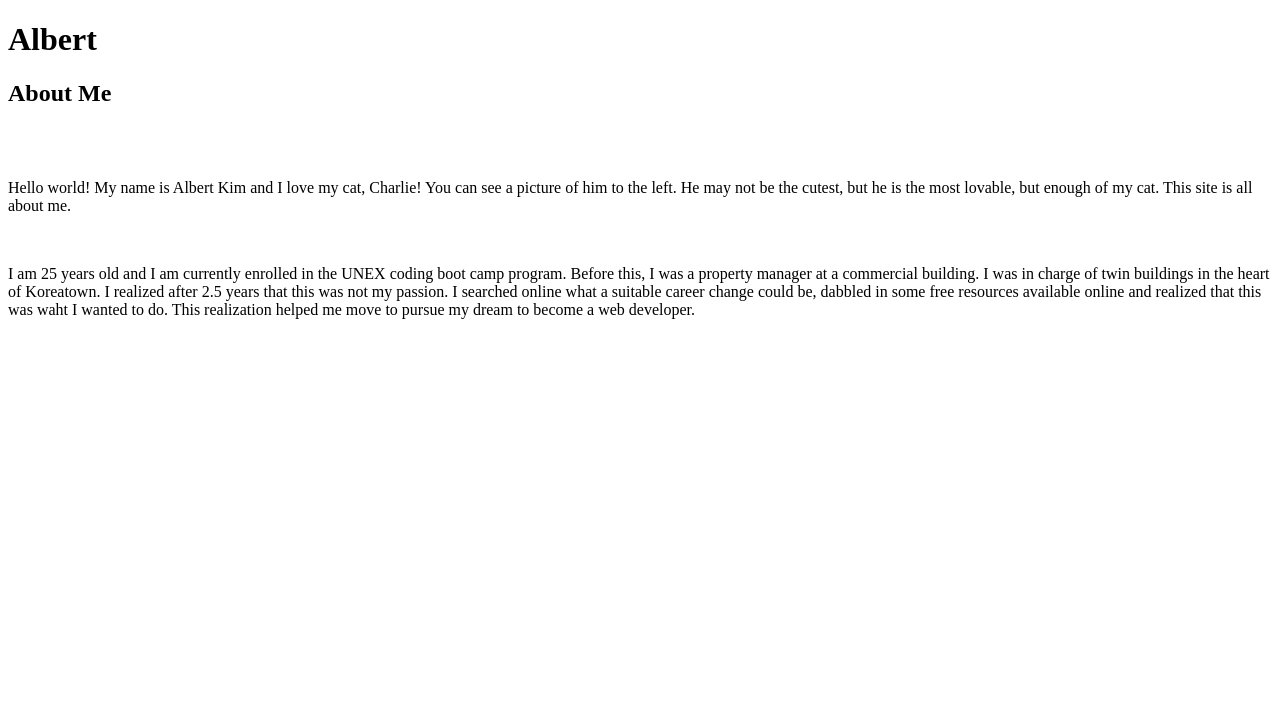
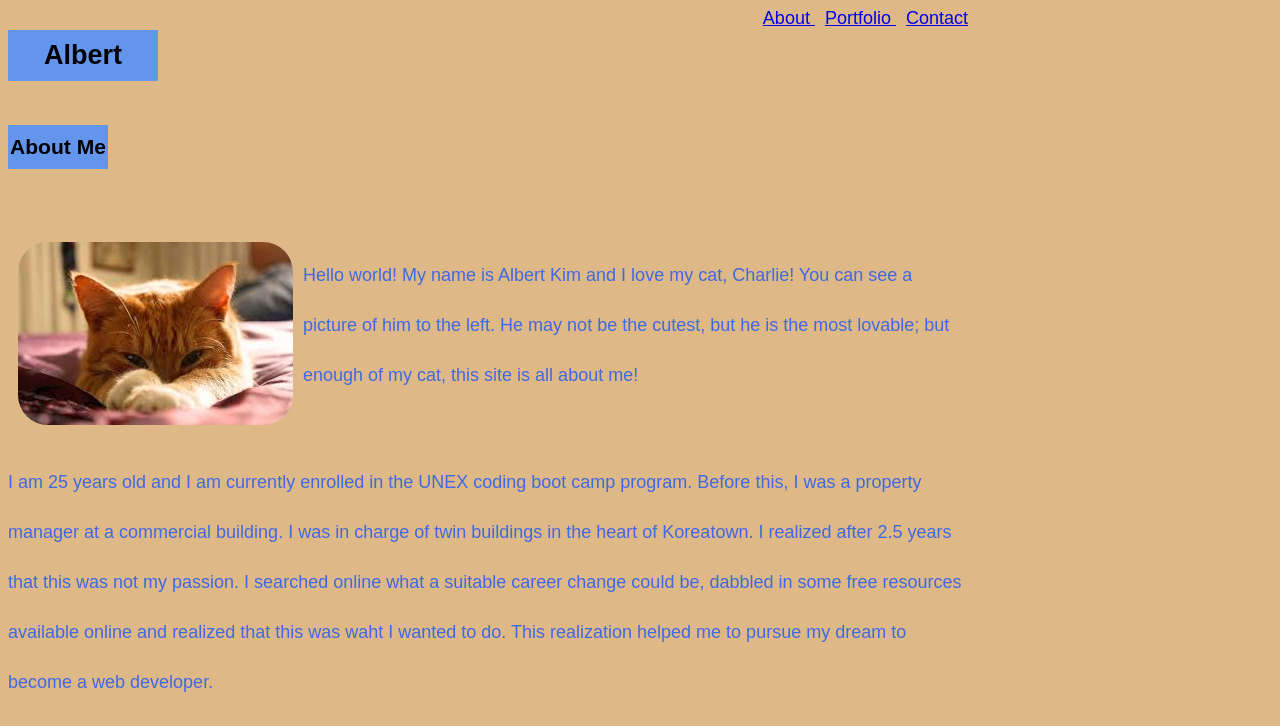
Before and after one commit to MikTrebla/Basic-Portfolio, a plain HTML site: page index.html in a window 1280 px wide. Drawn offline with Linux system fonts and the light colour scheme; files that its build step writes are made by us from their sources.

Commit message:
added css

```diff
--- /dev/null
+++ b/assets/images/Albert's Bio Page!_files/style.css
@@ -0,0 +1,46 @@
+body {
+    font-family : Arial, Helvetica, sans-serif;
+    font-size : 18px;
+    background-color: burlywood;
+    width : 960px;
+}
+
+img {
+    float : left;
+    border-radius : 30px;
+    margin : 10px;
+}
+
+h1 {
+    text-align : center;
+    width : 150px;
+    background-color : cornflowerblue;
+    padding : 10px 0px 10px 0px;
+    float : left;
+}
+
+nav {
+    float : right;
+}
+
+.about, .portfolio {
+    padding : 0px 10px 0px 0px;
+}
+
+.clearfix::after {
+    content: "";
+    display: block;
+    clear: both;
+  }
+
+h3 {
+    text-align: center;
+    width :100px;
+    background-color : cornflowerblue;
+    padding : 10px 0px 10px 0px;
+}
+
+.bio {
+    color : royalblue;
+    line-height : 50px;
+}
--- a/index.html
+++ b/index.html
@@ -4,25 +4,41 @@
     <meta charset="UTF-8">
     <meta name="viewport" content="width=device-width, initial-scale=1.0">
     <meta http-equiv="X-UA-Compatible" content="ie=edge">
-    <title>Document</title>
+    <title>Albert's Bio Page!</title>
     <link rel = 'stylesheet' type = 'text/css' href = 'style.css'>
 </head>
-    <strong><h1>Albert</h1></strong>
 
 <body>
-    <div>
-            <strong><h2>About Me</h2></strong>
-<br/>
-<br/>
-                 <p>Hello world! My name is Albert Kim and I love my cat, Charlie! You can see a picture of him to the left. He may not be the cutest, but he is the most lovable, but enough of my cat. This site is all about me. </p>
-<br/>
-                 <p>I am 25 years old and I am currently enrolled in the UNEX coding boot camp program. Before this, I was a property manager at a commercial building. I was in charge of twin buildings in the heart of Koreatown. I realized after 2.5 years that this was not my passion. I searched online what a suitable career change could be, dabbled in  some free resources available online and realized that this was waht I wanted to do. This realization helped me move to pursue my dream to become a web developer.</p>
+    <section class = 'clearfix'>
+        <h1>Albert</h1>
+            <nav>
+                <a class = 'about' href = 'index.html'> About </a>
+                <a class = 'portfolio' href = 'portfolio.html'> Portfolio </a>
+                <a class = 'contact' href = 'contact.html'> Contact </a>
+            </nav>
+     </section>
 
 
 
 
 
-    </div>
+
+<div>
+            <h3>About Me</h3>
+<br/>
+<br/>
+
+        <img src = 'assets/images/images.jpeg' alt = 'CharlieCat'/>
+
+                 <p class = 'bio'>Hello world! My name is Albert Kim and I love my cat, Charlie! You can see a picture of him to the left. He may not be the cutest, but he is the most lovable; but enough of my cat, this site is all about me! </p>
+<br/>
+                 <p class = 'bio'>I am 25 years old and I am currently enrolled in the UNEX coding boot camp program. Before this, I was a property manager at a commercial building. I was in charge of twin buildings in the heart of Koreatown. I realized after 2.5 years that this was not my passion. I searched online what a suitable career change could be, dabbled in  some free resources available online and realized that this was waht I wanted to do. This realization helped me to pursue my dream to become a web developer.</p>
+
+
+
+
+
+</div>
 
 
 
--- /dev/null
+++ b/style.css
@@ -0,0 +1,46 @@
+body {
+    font-family : Arial, Helvetica, sans-serif;
+    font-size : 18px;
+    background-color: burlywood;
+    width : 960px;
+}
+
+img {
+    float : left;
+    border-radius : 30px;
+    margin : 10px;
+}
+
+h1 {
+    text-align : center;
+    width : 150px;
+    background-color : cornflowerblue;
+    padding : 10px 0px 10px 0px;
+    float : left;
+}
+
+nav {
+    float : right;
+}
+
+.about, .portfolio {
+    padding : 0px 10px 0px 0px;
+}
+
+.clearfix::after {
+    content: "";
+    display: block;
+    clear: both;
+  }
+
+h3 {
+    text-align: center;
+    width :100px;
+    background-color : cornflowerblue;
+    padding : 10px 0px 10px 0px;
+}
+
+.bio {
+    color : royalblue;
+    line-height : 50px;
+}
```
Also changed, not shown: assets/images/Albert's Bio Page!_files/images.jpeg (added), 2 other files.
